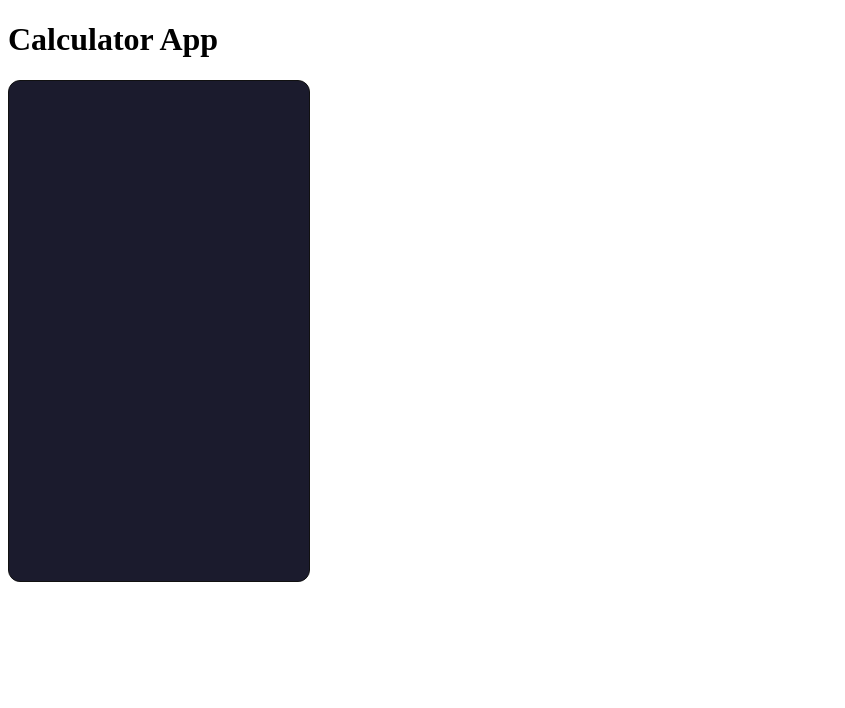
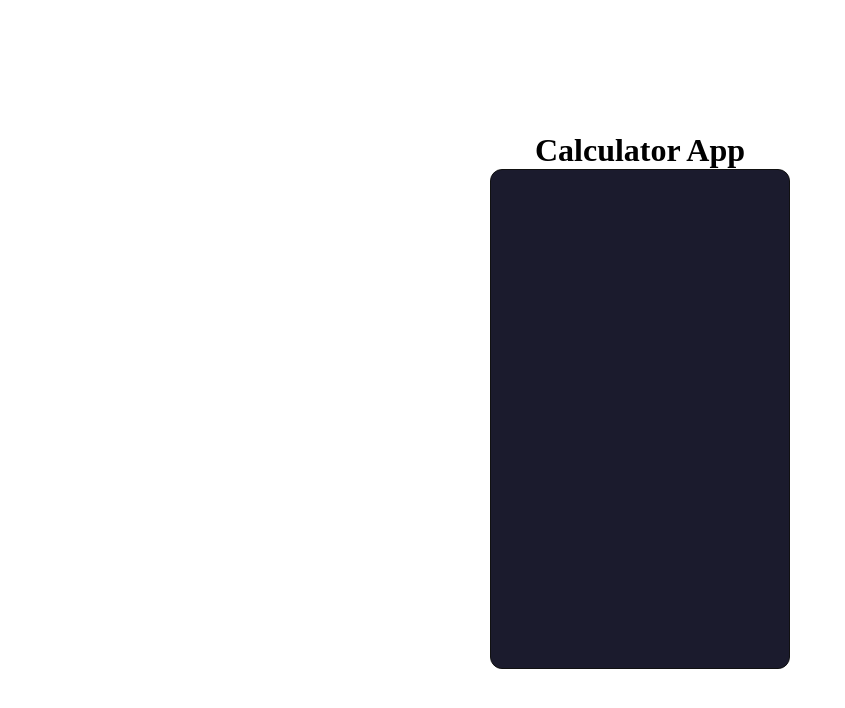
Before and after one commit to Chatano/calculator, a React (Create React App) app: page / in a window 1280 px wide. Shown: the top 708 px of the page, without its empty margins (0-845 px from the left). Built offline with nearby package versions, Linux system fonts and the light colour scheme.

Commit message:
organize paths and create global styles

```diff
--- a/src/App.tsx
+++ /dev/null
@@ -1,10 +0,0 @@
-import { Calculator } from "./components/Calculator";
-
-export const App = () => {
-  return (
-    <div className="App">
-      <h1>Calculator App</h1>
-      <Calculator />
-    </div>
-  );
-}
--- a/src/components/Calculator/index.tsx
+++ b/src/components/Calculator.tsx
@@ -1,4 +1,4 @@
-import { Container } from "./styles"
+import { Container } from "../styles/components/Calculator"
 
 export const Calculator: React.FC = () => {
   return (
--- a/src/index.tsx
+++ b/src/index.tsx
@@ -1,6 +1,12 @@
 import { createRoot } from 'react-dom/client';
-import { App } from './App';
+import { Home } from './pages/Home';
+import { Global } from './styles/global';
 
 const root = createRoot(document.getElementById('root') as HTMLElement);
 
-root.render(<App />);
+root.render(
+  <>
+    <Global />
+    <Home />
+  </>
+);
--- /dev/null
+++ b/src/pages/Home.tsx
@@ -0,0 +1,11 @@
+import { Calculator } from "../components/Calculator";
+import { Container } from "../styles/pages/Home";
+
+export const Home = () => {
+  return (
+    <Container>
+      <h1>Calculator App</h1>
+      <Calculator />
+    </Container>
+  );
+}
--- /dev/null
+++ b/src/styles/global.ts
@@ -0,0 +1,14 @@
+import { createGlobalStyle } from 'styled-components'
+
+export const Global = createGlobalStyle`
+  * {
+    margin: 0;
+    padding: 0;
+    box-sizing: border-box;
+  }
+
+  body, html, #root {
+    min-height: 100vh;
+    min-width: 100vw;
+  }
+`
--- /dev/null
+++ b/src/styles/pages/Home.ts
@@ -0,0 +1,9 @@
+import styled from 'styled-components';
+
+export const Container = styled.div`
+  display: flex;
+  flex-direction: column;
+  align-items: center;
+  justify-content: center;
+  height: 100vh;
+`;
```
Also changed, not shown: src/styles/components/Calculator.ts (renamed from src/components/Calculator/styles.ts).
